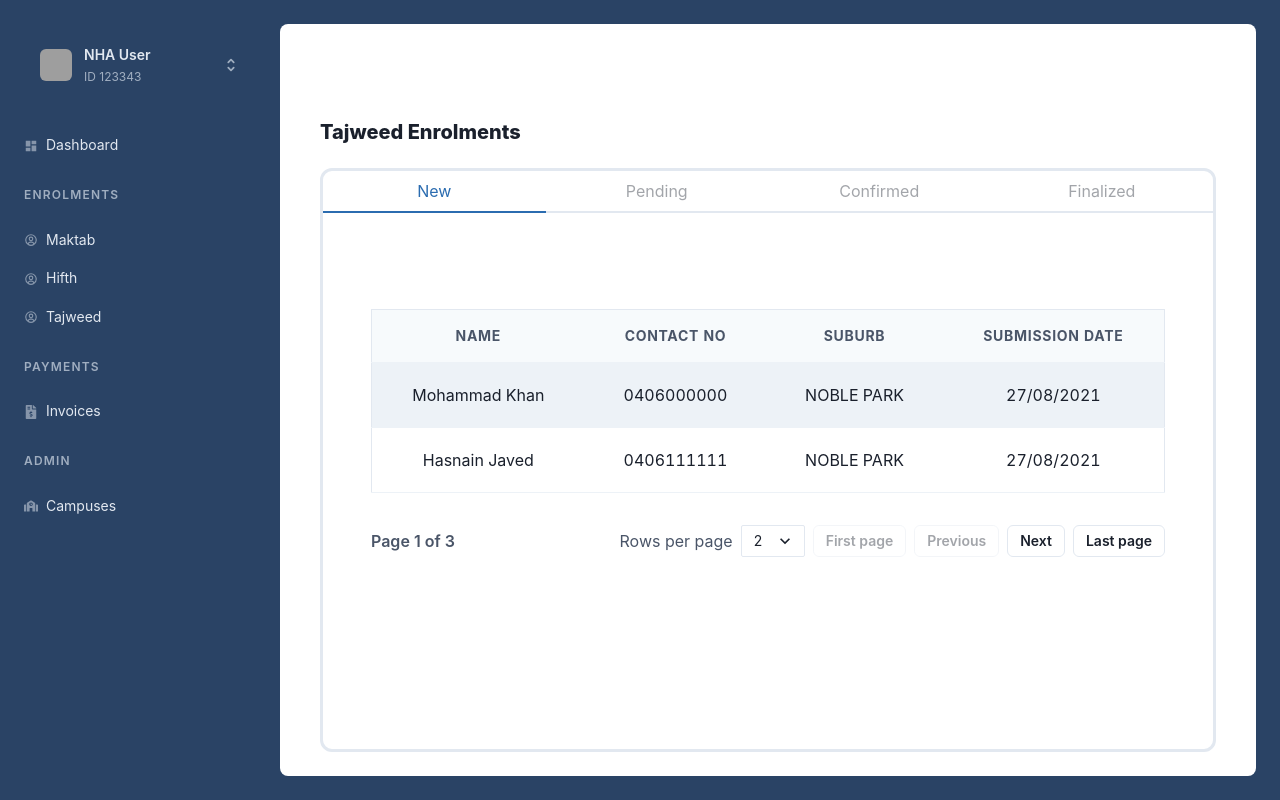
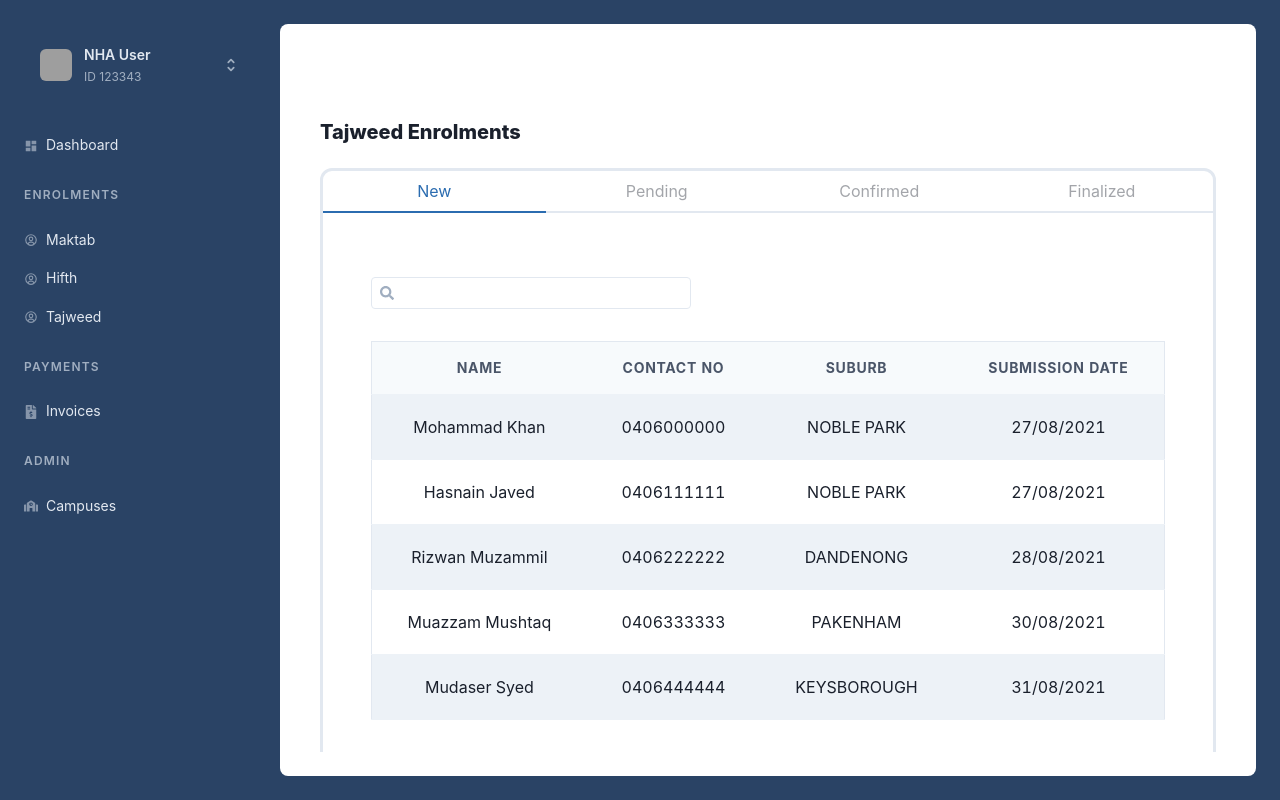
Before and after one commit to hmadhsan/Noor-ul-huda, a React (Create React App) app in the folder src/main/frontend/: page /enrolments/tajweed in a window 1280 px wide. Built offline with nearby package versions, Linux system fonts and the light colour scheme; grey boxes are pictures that could not be loaded.

Commit message:
Added global filtering

```diff
--- a/src/main/frontend/src/components/enrolment/TajweedEnrolmentList.tsx
+++ b/src/main/frontend/src/components/enrolment/TajweedEnrolmentList.tsx
@@ -19,12 +19,18 @@ import {
   Text,
   Select,
   Spacer,
+  Stack,
+  FormControl,
+  FormLabel,
+  Input,
+  InputGroup,
+  InputLeftElement,
   HStack,
   useColorModeValue as mode
 } from "@chakra-ui/react"
-import { useTable, usePagination, useSortBy, Column } from "react-table"
+import { useTable, usePagination, useSortBy, useGlobalFilter, Column } from "react-table"
 import { format, add } from "date-fns"
-import { FaSortAmountUp, FaSortAmountDown } from "react-icons/fa"
+import { FaSortAmountUp, FaSortAmountDown, FaSearch } from "react-icons/fa"
 
 interface TajweedEnrolment {
   name: string
@@ -113,6 +119,8 @@ const EnrolmentList = () => {
     getTableBodyProps,
     headerGroups,
     prepareRow,
+    state,
+    setGlobalFilter,
     page,
     canPreviousPage,
     canNextPage,
@@ -126,9 +134,9 @@ const EnrolmentList = () => {
   } = useTable<TajweedEnrolment>(
     {
       columns,
-      data,
-      initialState: { pageSize: 2 }
+      data
     },
+    useGlobalFilter,
     useSortBy,
     usePagination
   )
@@ -137,6 +145,24 @@ const EnrolmentList = () => {
     <Box as="section" py="12">
       <Box maxW={{ base: "xl", md: "7xl" }} mx="auto" px={{ base: "6", md: "8" }}>
         <Box overflowX="auto">
+          <Stack spacing="4" direction={{ base: "column", md: "row" }} justify="space-between">
+            <HStack>
+              <FormControl minW={{ md: "320px" }} id="search">
+                <InputGroup size="sm">
+                  <FormLabel srOnly>Filter by name or email</FormLabel>
+                  <InputLeftElement pointerEvents="none" color="gray.400">
+                    <FaSearch />
+                  </InputLeftElement>
+                  <Input
+                    rounded="base"
+                    type="search"
+                    value={state.globalFilter || ""}
+                    onChange={(e) => setGlobalFilter(e.target.value)}
+                  />
+                </InputGroup>
+              </FormControl>
+            </HStack>
+          </Stack>
           <Table
             my="8"
             borderWidth="1px"
```
Also changed, not shown: src/main/frontend/src/types/react-table-config.d.ts (+17 -7 lines).
